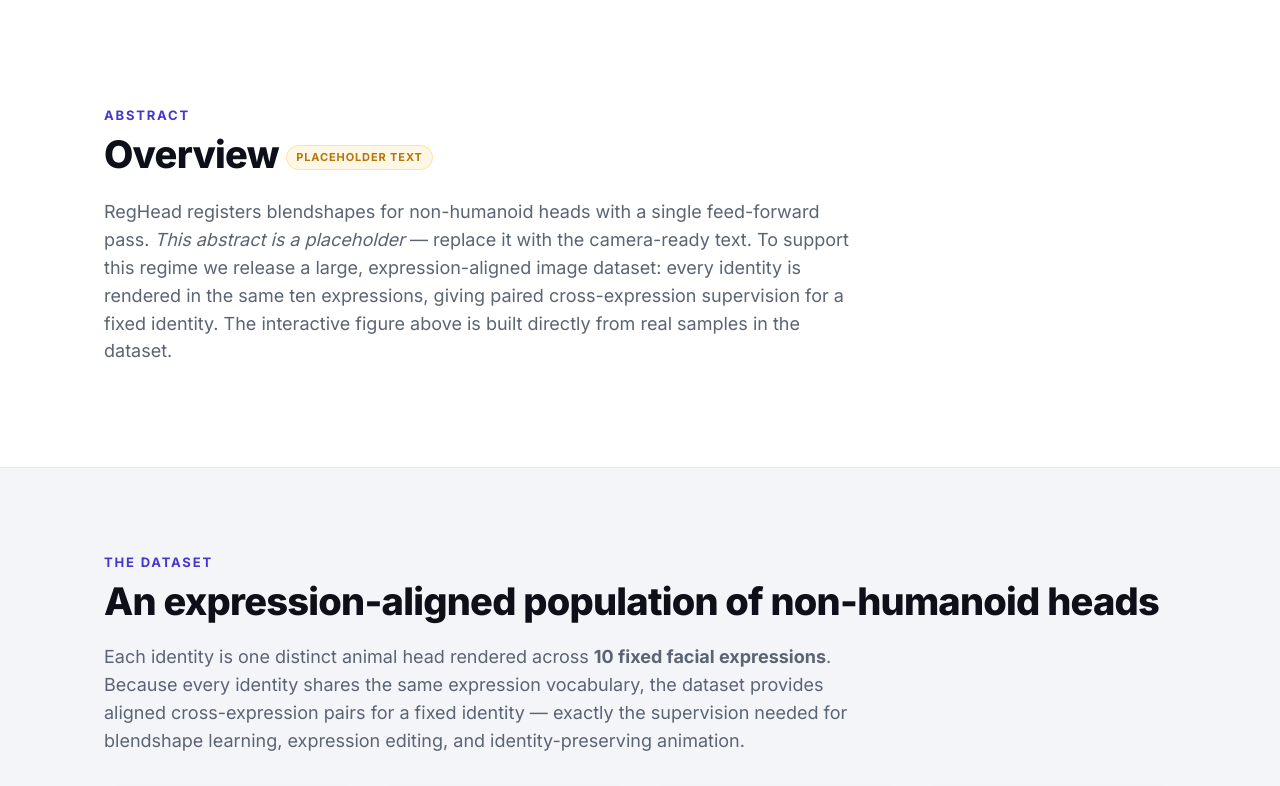
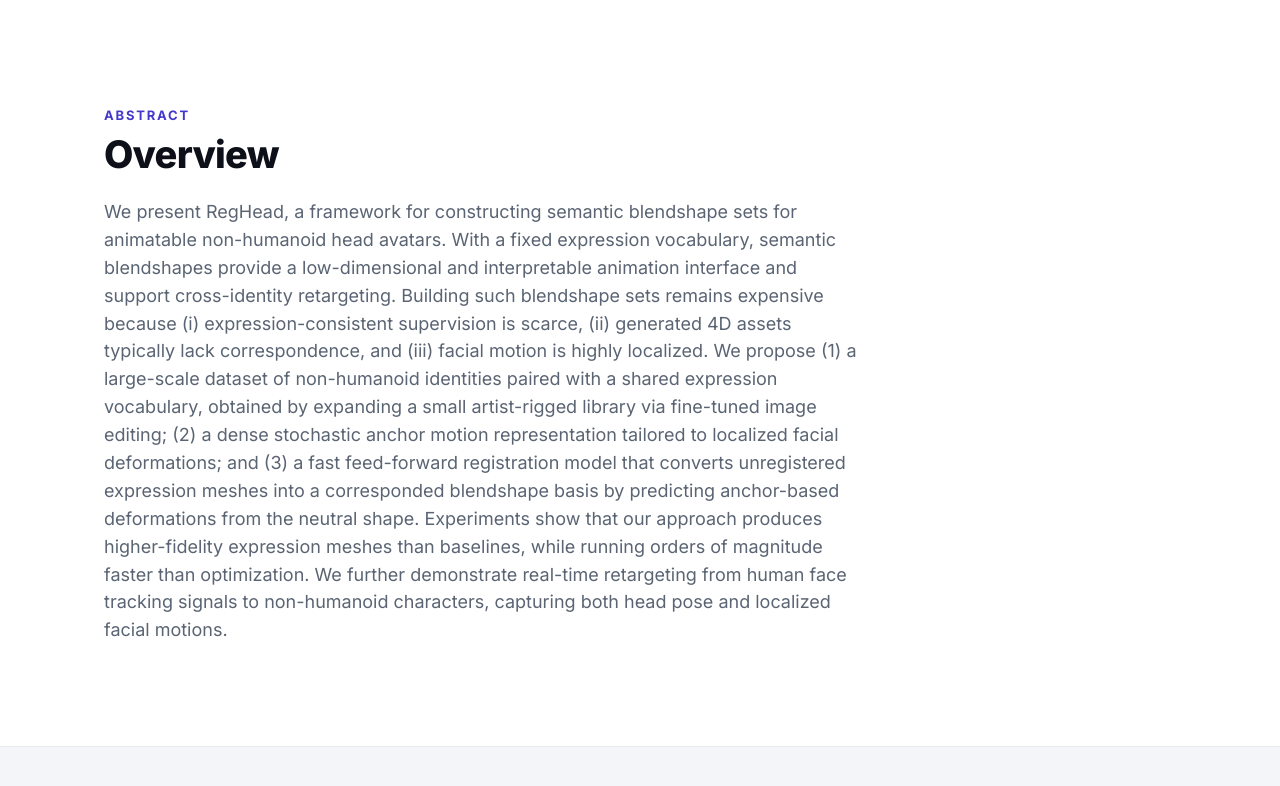
Before and after one commit to jluo96/RegHead-website, a plain HTML site: page index.html in a window 1280 px wide. Shown: the part 1340-2126 px from the top of the page. Drawn offline with Linux system fonts and the light colour scheme.

Commit message:
Add real abstract text
Co-Authored-By: Claude Opus 4.8 (1M context) <noreply@anthropic.com>

```diff
--- a/index.html
+++ b/index.html
@@ -116,13 +116,9 @@
 <section class="section" id="abstract">
   <div class="wrap">
     <div class="kicker">Abstract</div>
-    <h2 class="h">Overview <span class="placeholder-pill">placeholder text</span></h2>
+    <h2 class="h">Overview </h2>
     <p class="lead" style="margin-top:14px">
-      RegHead registers blendshapes for non-humanoid heads with a single feed-forward pass.
-      <em>This abstract is a placeholder</em> — replace it with the camera-ready text. To support
-      this regime we release a large, expression-aligned image dataset: every identity is rendered
-      in the same ten expressions, giving paired cross-expression supervision for a fixed identity.
-      The interactive figure above is built directly from real samples in the dataset.
+      We present RegHead, a framework for constructing semantic blendshape sets for animatable non-humanoid head avatars. With a fixed expression vocabulary, semantic blendshapes provide a low-dimensional and interpretable animation interface and support cross-identity retargeting. Building such blendshape sets remains expensive because (i) expression-consistent supervision is scarce, (ii) generated 4D assets typically lack correspondence, and (iii) facial motion is highly localized. We propose (1) a large-scale dataset of non-humanoid identities paired with a shared expression vocabulary, obtained by expanding a small artist-rigged library via fine-tuned image editing; (2) a dense stochastic anchor motion representation tailored to localized facial deformations; and (3) a fast feed-forward registration model that converts unregistered expression meshes into a corresponded blendshape basis by predicting anchor-based deformations from the neutral shape. Experiments show that our approach produces higher-fidelity expression meshes than baselines, while running orders of magnitude faster than optimization. We further demonstrate real-time retargeting from human face tracking signals to non-humanoid characters, capturing both head pose and localized facial motions.
     </p>
   </div>
 </section>
@@ -253,7 +249,7 @@ ds = wds.WebDataset(urls).decode(<span class="s">"pil"</span>).map(parse)   <spa
 <section class="section" id="method">
   <div class="wrap">
     <div class="kicker">Method</div>
-    <h2 class="h">Feed-forward registration <span class="placeholder-pill">placeholder</span></h2>
+    <h2 class="h">Feed-forward registration </h2>
     <p class="lead" style="margin-top:12px">Drop the method overview figure and description here for the camera-ready.</p>
     <div class="ph" style="margin-top:24px">
       <div class="big">Method / architecture figure</div>
```
